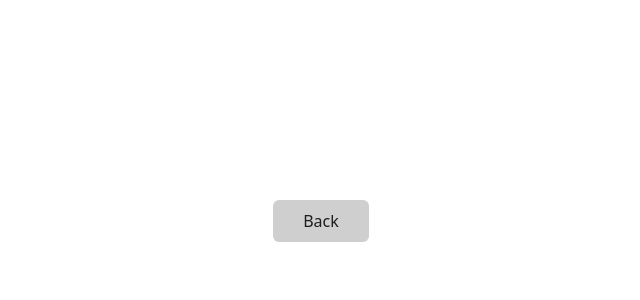
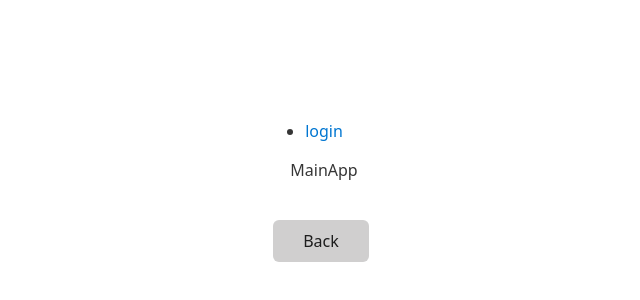
Before and after one commit to jean3102/hook-app, a React (Vite) app: page /use-context in a window 1280 px wide. Before the commit this address had no page. Shown: the part 226-526 px from the top of the page, without its empty margins (316-956 px from the left). Built offline with nearby package versions, Linux system fonts and the light colour scheme.

Commit message:
feat(useContext): working with login

```diff
--- a/src/hooks.json
+++ b/src/hooks.json
@@ -20,11 +20,11 @@
         "description": "memo"
     },
     {
-        "path": "useReducer",
+        "path": "use-reducer",
         "description": "useReducer"
     },
     {
-        "path": "useContext",
+        "path": "use-context",
         "description": "useContext"
     }
 ]
--- a/src/routes.tsx
+++ b/src/routes.tsx
@@ -15,6 +15,10 @@ import UseReducerComponent from './useReducer/UseReducerComponent.tsx';
 import CounterReducer from './useReducer/Counter/CounterReducer.tsx';
 import TaskApp from './useReducer/TaskApp/TaskApp.tsx';
 import MainApp from './useContext/MainApp.tsx';
+import { AuthProvider } from './useContext/provider/AuthProvider.tsx';
+import Login from './useContext/Login.tsx';
+import { Routes, Route } from 'react-router';
+import UserProfile from './useContext/UserProfile .tsx';
 
 export const routes = [
 	{ path: '/', element: <HookApp /> },
@@ -28,13 +32,33 @@ export const routes = [
 	{ path: '/use-effect-example/pokemon-list', element: <Pokemon /> },
 	{ path: '/layout-effect', element: <LayoutEffectExample /> },
 	{ path: '/useRef', element: <FocusScreen /> },
-	{ path: '/useReducer', element: <UseReducerComponent /> },
-	{ path: '/useReducer/counter-reducer', element: <CounterReducer /> },
-	{ path: '/useReducer/task-app', element: <TaskApp /> },
+	{ path: '/use-reducer', element: <UseReducerComponent /> },
+	{ path: '/use-reducer/counter-reducer', element: <CounterReducer /> },
+	{ path: '/use-reducer/task-app', element: <TaskApp /> },
 	{ path: '/react-memo', element: <MemoComponents /> },
 	{ path: '/react-memo/memo', element: <MemoExample /> },
 	{ path: '/react-memo/use-memo', element: <UseMemoExample /> },
 	{ path: '/react-memo/use-callback', element: <CallBackHook /> },
 	{ path: '/react-memo/example-memo', element: <Father /> },
-	{ path: '/useContext/', element: <MainApp /> },
+	{
+		path: '/use-context/*',
+		element: (
+			<AuthProvider>
+				<Routes>
+					<Route
+						path="/"
+						element={<MainApp />}
+					/>
+					<Route
+						path="login"
+						element={<Login />}
+					/>
+					<Route
+						path="user-profile"
+						element={<UserProfile />}
+					/>
+				</Routes>
+			</AuthProvider>
+		),
+	},
 ];
--- a/src/useContext/Login.tsx
+++ b/src/useContext/Login.tsx
@@ -1,3 +1,8 @@
+import { useAuthContext } from './hooks/useAuthContext';
+
 export default function Login() {
-	return <div>login</div>;
+	const { login } = useAuthContext();
+	return (
+			<button onClick={login}>Login </button>
+	);
 }
--- a/src/useContext/MainApp.tsx
+++ b/src/useContext/MainApp.tsx
@@ -1,3 +1,13 @@
+import { useAuthContext } from './hooks/useAuthContext';
+import NavBar from './NavBar';
+
 export default function MainApp() {
-	return <div>MainApp</div>;
+	const { user } = useAuthContext();
+	console.log(`🚀 ------------ user:`, user);
+	return (
+		<>
+			<NavBar />
+			MainApp
+		</>
+	);
 }
--- /dev/null
+++ b/src/useContext/NavBar.tsx
@@ -0,0 +1,22 @@
+import { Link } from 'react-router';
+import { useAuthContext } from './hooks/useAuthContext';
+
+export default function NavBar() {
+	const { isLoggedIn, user, logout } = useAuthContext();
+	console.log(`🚀 ------------ user:`, user);
+	console.log(`🚀 ------------ isLoggedIn:`, isLoggedIn);
+
+	return (
+		<ul>
+			{!isLoggedIn ? (
+				<li>
+					<Link to="login">login</Link>
+				</li>
+			) : (
+				<li>
+					<button onClick={logout}>Log Out</button>
+				</li>
+			)}
+		</ul>
+	);
+}
--- /dev/null
+++ b/src/useContext/UserProfile .tsx
@@ -0,0 +1,20 @@
+import { useEffect } from 'react';
+import { useAuthContext } from './hooks/useAuthContext';
+import NavBar from './NavBar';
+import { useNavigate } from 'react-router';
+
+export default function UserProfile() {
+	const navigate = useNavigate();
+	const { user, isLoggedIn } = useAuthContext();
+
+	useEffect(() => {
+		if (!isLoggedIn) navigate('/use-context/login');
+	}, [isLoggedIn, navigate]);
+
+	return (
+		<>
+			<NavBar />
+			{JSON.stringify(user)}
+		</>
+	);
+}
--- /dev/null
+++ b/src/useContext/context/AuthContext.tsx
@@ -0,0 +1,6 @@
+import { createContext } from 'react';
+import { AuthContextModel } from '../models/authContext.model';
+
+export const AuthContext = createContext<AuthContextModel | undefined>(
+	undefined
+);
--- /dev/null
+++ b/src/useContext/hooks/useAuthContext.ts
@@ -0,0 +1,10 @@
+import { useContext } from 'react';
+import { AuthContext } from '../context/AuthContext';
+
+export const useAuthContext = () => {
+	const context = useContext(AuthContext);
+	if (!context) {
+		throw new Error('useAuthContext must be used within an AuthProvider');
+	}
+	return context;
+};
--- /dev/null
+++ b/src/useContext/provider/AuthProvider.tsx
@@ -0,0 +1,27 @@
+import { useState } from 'react';
+import { AuthContext } from '../context/AuthContext';
+import { AuthProviderModel, User } from '../models/authContext.model';
+import { useNavigate } from 'react-router';
+
+export const AuthProvider = ({ children }: AuthProviderModel) => {
+	const [isLoggedIn, setIsLoggedIn] = useState(false);
+	const [user, setUser] = useState<User | null>(null);
+	const navigate = useNavigate();
+	const login = () => {
+		console.log('login');
+		setUser({ id: 1, name: 'John Doe', email: 'jeancarlos3102@gmail.com' });
+		setIsLoggedIn(true);
+		navigate('/use-context/user-profile');
+	};
+
+	const logout = () => {
+		setIsLoggedIn(false);
+		setUser(null);
+		navigate('/use-context/login');
+	};
+	return (
+		<AuthContext.Provider value={{ isLoggedIn, login, logout, user }}>
+			{children}
+		</AuthContext.Provider>
+	);
+};
```
Also changed, not shown: src/useContext/models/authContext.model.ts (added, +16 -0 lines), src/useContext/AboutPage.tsx (deleted).
